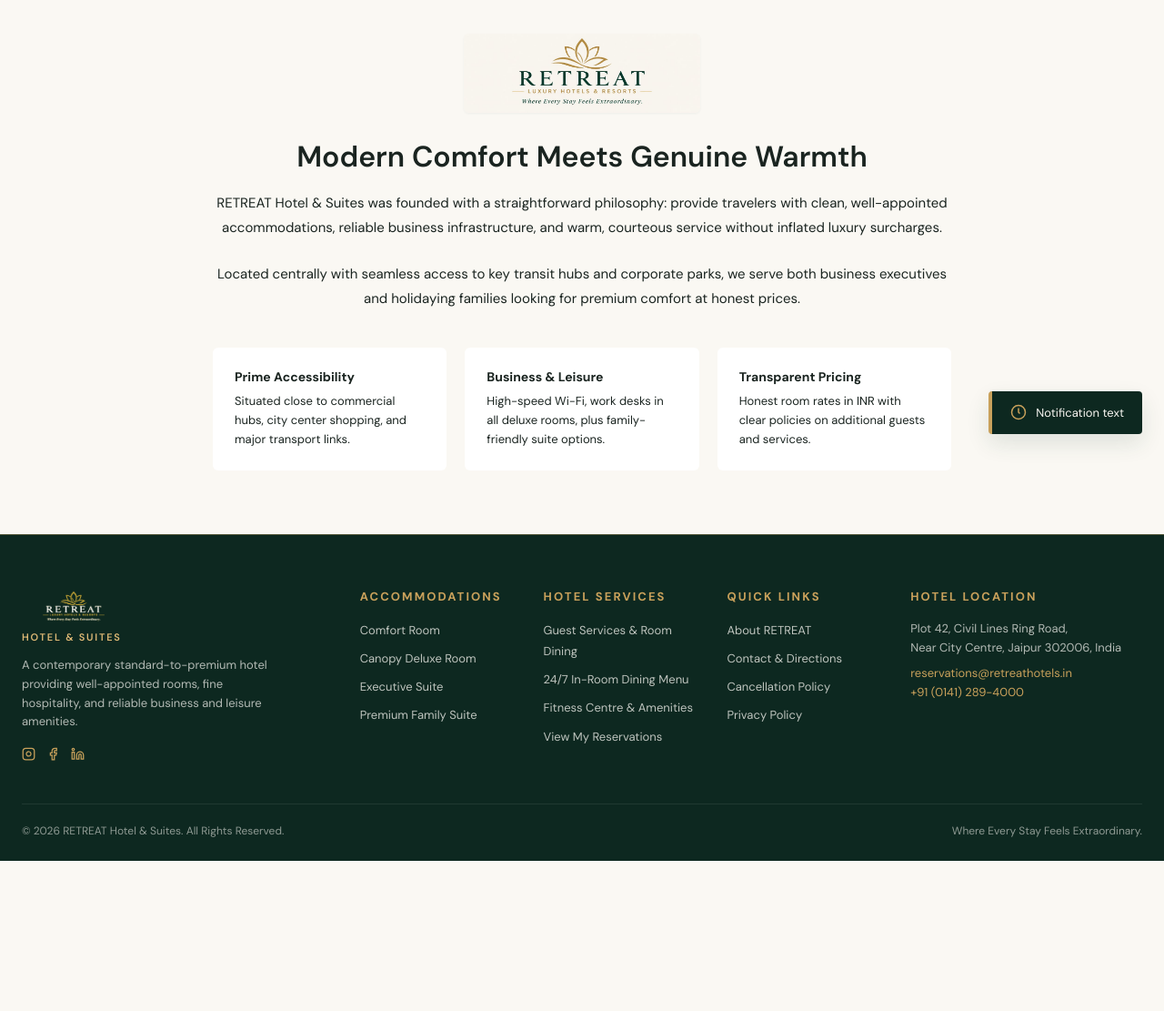
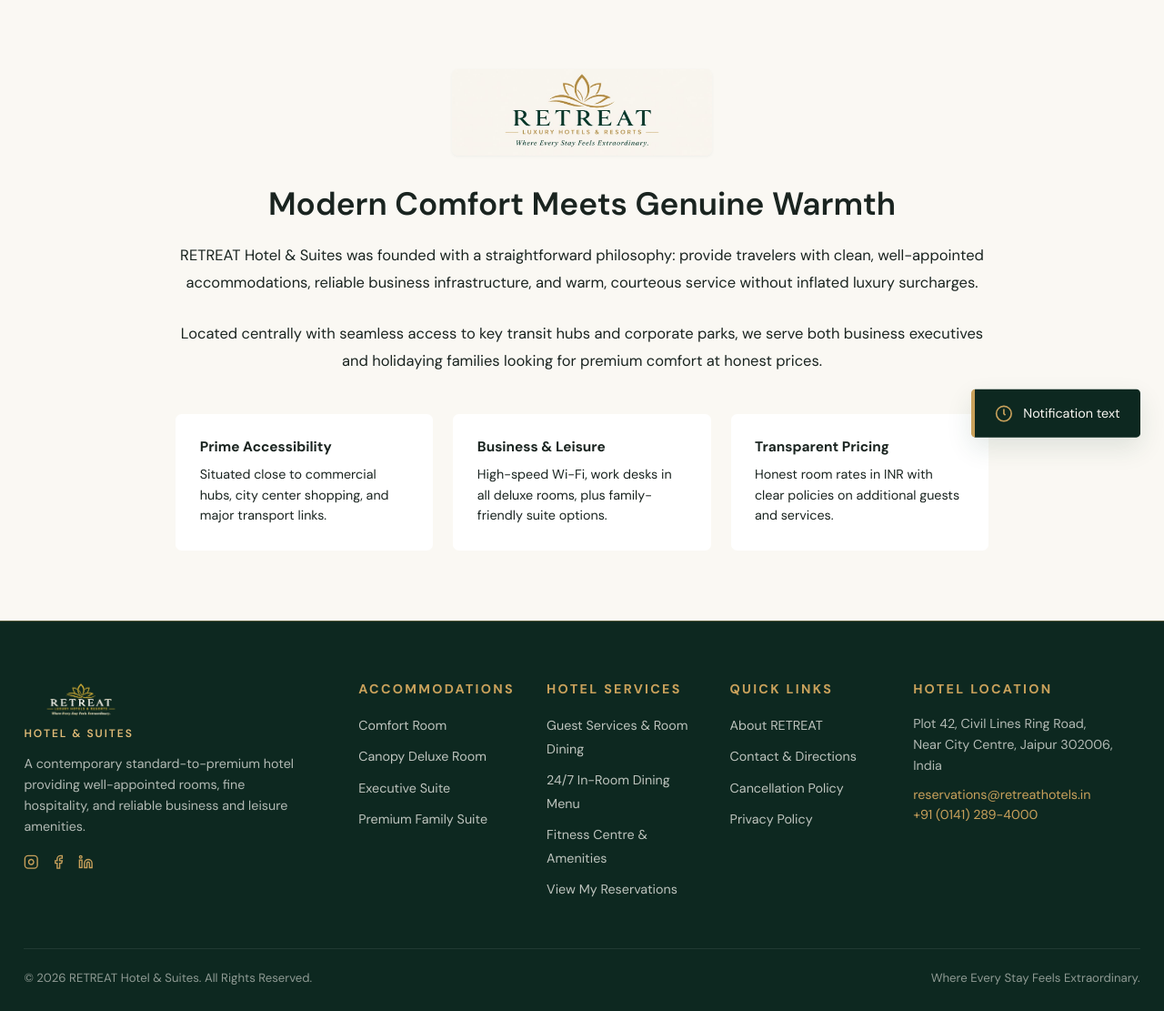
Before and after one commit to ajayy1117/Retreat, a Flask app: page /about in a window 1280 px wide. Shown: the part 356-1467 px from the top of the page at 91% size. Before the commit the page ends 1302 px from the top, so only its background shows below. Run offline with Flask 3, Linux system fonts and the light colour scheme.

Commit message:
Apply CSS zoom 1.1 and add cache-busting version query string

```diff
--- a/static/css/style.css
+++ b/static/css/style.css
@@ -114,6 +114,9 @@
 html {
   scroll-behavior: smooth;
   font-size: 17.6px;
+  zoom: 1.1;
+  -moz-transform: scale(1.1);
+  -moz-transform-origin: 0 0;
 }
 
 body {
--- a/templates/base.html
+++ b/templates/base.html
@@ -10,8 +10,8 @@
   <link rel="preconnect" href="https://fonts.gstatic.com" crossorigin>
   <link href="https://fonts.googleapis.com/css2?family=Cormorant+Garamond:ital,wght@0,500;0,600;0,700;1,500&family=DM+Sans:ital,opsz,wght@0,9..40,400;0,9..40,500;0,9..40,600;0,9..40,700;1,9..40,400&display=swap" rel="stylesheet">
 
-  <!-- CSS Stylesheet -->
-  <link rel="stylesheet" href="{{ url_for('static', filename='css/style.css') }}">
+  <!-- CSS Stylesheet with cache-busting version parameter -->
+  <link rel="stylesheet" href="{{ url_for('static', filename='css/style.css') }}?v=1.1.0">
   {% block extra_css %}{% endblock %}
 </head>
 <body>
```
